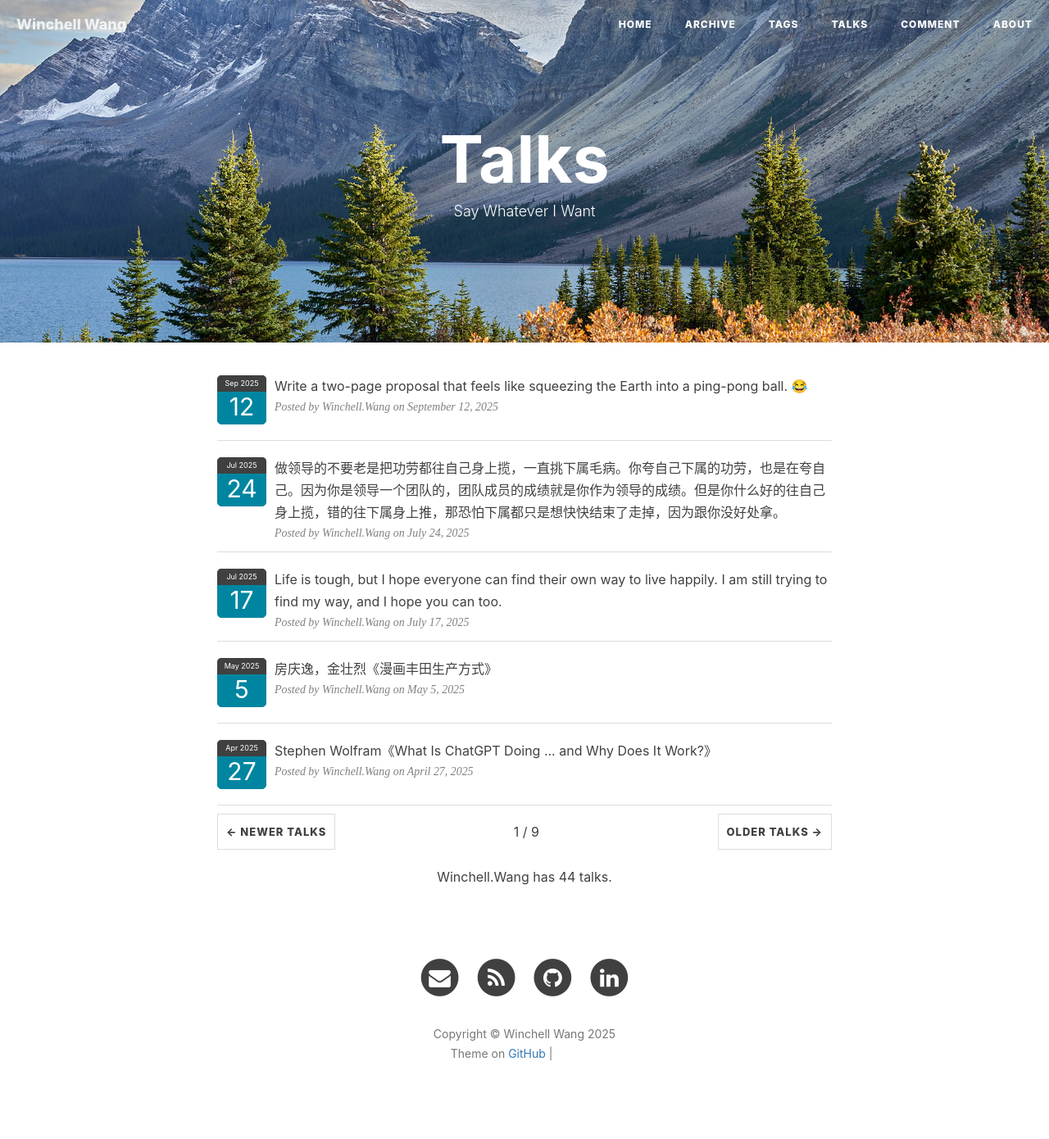
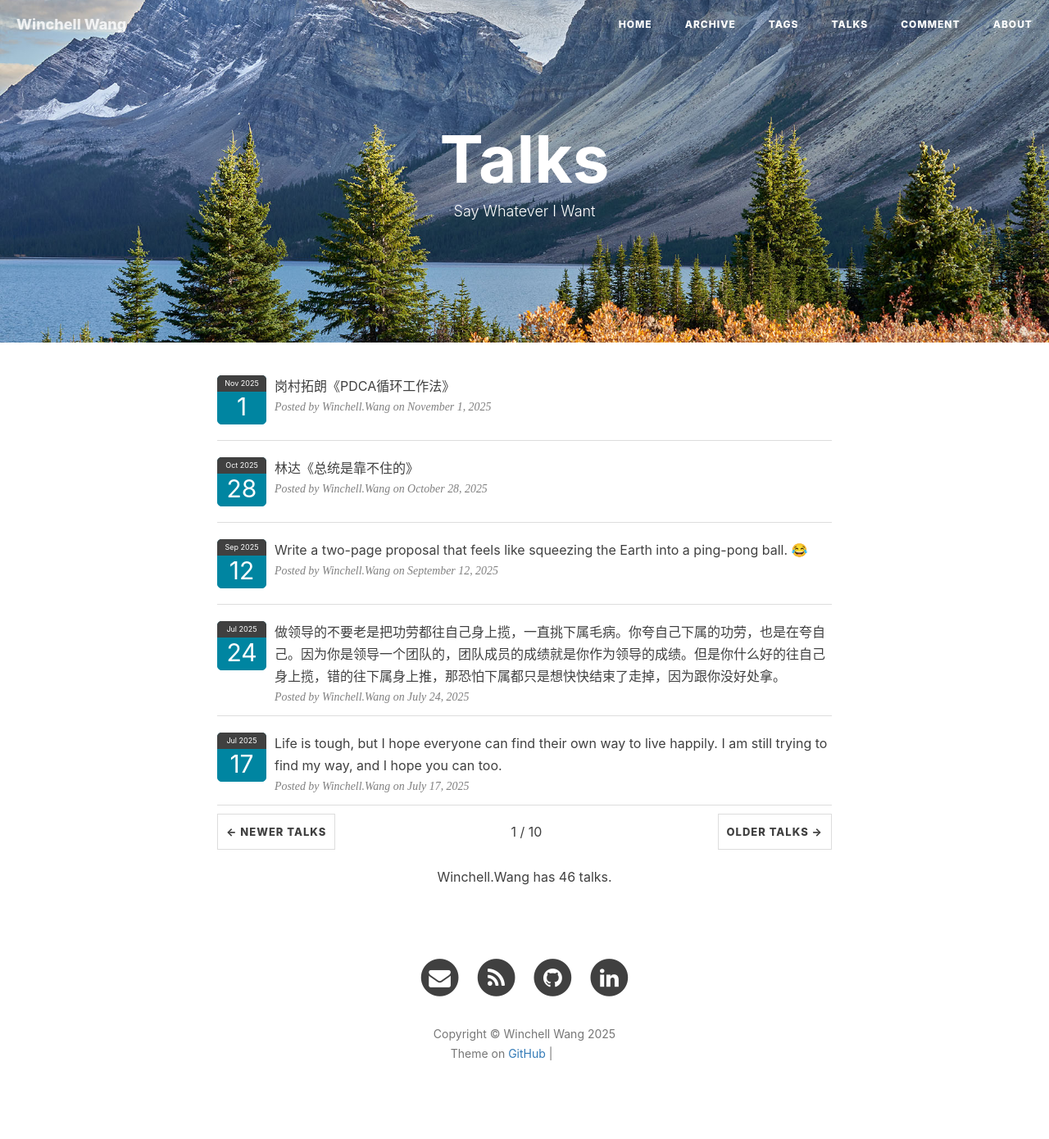
Before and after one commit to WinchellWang/winchellwang.github.io, a Jekyll site: the page built from 3talk.html, in a window 1280 px wide. Shown: the whole page at 82% size. Built offline with Jekyll 4.4.1, drawn with Linux system fonts in a browser that asks for light colours; nearby versions of some CDN libraries; comment, search, counter and statistics services are not loaded; grey boxes are pictures that could not be loaded.

Commit message:
New Books

```diff
--- a/_data/talks.yml
+++ b/_data/talks.yml
@@ -1,6 +1,11 @@
 # Template
 # - mytalk: ""
 #   talkdate: "2023-05"
+- mytalk: "岗村拓朗《PDCA循环工作法》"
+  talkdate: "2025-11-01"
+
+- mytalk: "林达《总统是靠不住的》"
+  talkdate: "2025-10-28"
 
 - mytalk: "Write a two-page proposal that feels like squeezing the Earth into a ping-pong ball. 😂"
   talkdate: "2025-09-12"
```
